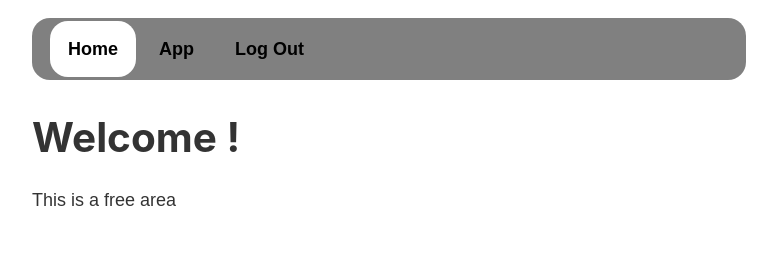
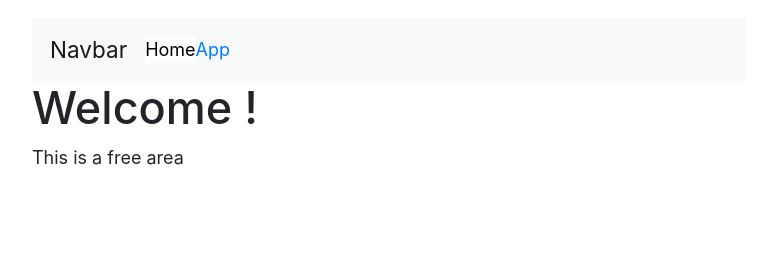
Before and after one commit to vincedgy/gatsby-auth0, a Gatsby site: page / in a window 1280 px wide. Shown: the whole page, without its empty margins (251-1028 px from the left). Built offline with nearby package versions, Linux system fonts and the light colour scheme; Gatsby itself is replaced by a stand-in of ours; what auth0-js would draw is missing.

Commit message:
WIP. Try with BootStrap...

```diff
--- a/gatsby-config.js
+++ b/gatsby-config.js
@@ -6,7 +6,7 @@
 
 module.exports = {
   siteMetadata: {
-    title: `Gatsby`,
+    title: `Auth0`,
     author: `Vincedgy`,
     siteUrl: `https://www.gatsbyjs.org`,
     description: `Blazing fast modern site generator for React`,
--- a/src/components/Layout.js
+++ b/src/components/Layout.js
@@ -2,36 +2,12 @@ import React from "react"
 import { Link } from "gatsby"
 import layoutStyles from "./layout.module.scss"
 import { logout, isAuthenticated } from "../utils/auth"
+import NavBar from './Navbar'
 
 const Layout = ({ children }) => {
   return (
     <div className={layoutStyles.container}>
-      <div className={layoutStyles.content}>
-        <nav>
-          <Link to="/" activeClassName={layoutStyles.active}>
-            Home
-          </Link>{" "}
-
-          <Link to="/app" activeClassName={layoutStyles.active}>
-            App
-          </Link>{" "}
-
-          {isAuthenticated() ? (
-            <Link to="/app/profile" activeClassName={layoutStyles.active}>
-              Your profile
-            </Link>
-          ) : null}
-
-          <a
-            href="#logout"
-            onClick={e => {
-              logout()
-              e.preventDefault()
-            }}
-          >Log Out</a>
-
-        </nav>
-      </div>
+      <NavBar />
       {children}
     </div>
   )
--- /dev/null
+++ b/src/components/Navbar.js
@@ -0,0 +1,113 @@
+import React from "react"
+import { Link } from "gatsby"
+import layoutStyles from "./layout.module.scss"
+import { logout, isAuthenticated } from "../utils/auth"
+
+const Navbar = () => {
+  return (
+    <nav class="navbar navbar-expand-lg navbar-light bg-light">
+      <a class="navbar-brand" href="#">
+        Navbar
+      </a>
+
+      <Link to="/" activeClassName={layoutStyles.active}>
+      Home
+    </Link>
+
+    {" "}
+
+    <Link to="/app" activeClassName={layoutStyles.active}>
+      App
+    </Link>
+
+    {isAuthenticated() ? (
+      <>{" "}
+        <Link to="/app/profile" activeClassName={layoutStyles.active}>
+          Your profile
+        </Link>
+        <button
+          onClick={e => {
+            logout()
+            e.preventDefault()
+          }}
+        >
+          Log Out
+        </button>
+      </>
+    ) : null}
+{
+    /*
+      <button
+        class="navbar-toggler"
+        type="button"
+        data-toggle="collapse"
+        data-target="#navbarSupportedContent"
+        aria-controls="navbarSupportedContent"
+        aria-expanded="false"
+        aria-label="Toggle navigation"
+      >
+        <span class="navbar-toggler-icon"></span>
+      </button>
+
+      <div class="collapse navbar-collapse" id="navbarSupportedContent">
+        <ul class="navbar-nav mr-auto">
+          <li class="nav-item active">
+            <a class="nav-link" href="#">
+              Home <span class="sr-only">(current)</span>
+            </a>
+          </li>
+          <li class="nav-item">
+            <a class="nav-link" href="#">
+              Link
+            </a>
+          </li>
+          <li class="nav-item dropdown">
+            <a
+              class="nav-link dropdown-toggle"
+              href="#"
+              id="navbarDropdown"
+              role="button"
+              data-toggle="dropdown"
+              aria-haspopup="true"
+              aria-expanded="false"
+            >
+              Dropdown
+            </a>
+            <div class="dropdown-menu" aria-labelledby="navbarDropdown">
+              <a class="dropdown-item" href="#">
+                Action
+              </a>
+              <a class="dropdown-item" href="#">
+                Another action
+              </a>
+              <div class="dropdown-divider"></div>
+              <a class="dropdown-item" href="#">
+                Something else here
+              </a>
+            </div>
+          </li>
+          <li class="nav-item">
+            <a class="nav-link disabled" href="#">
+              Disabled
+            </a>
+          </li>
+        </ul>
+        <form class="form-inline my-2 my-lg-0">
+          <input
+            class="form-control mr-sm-2"
+            type="search"
+            placeholder="Search"
+            aria-label="Search"
+          />
+          >
+          <button class="btn btn-outline-success my-2 my-sm-0" type="submit">
+            Search
+          </button>
+        </form>
+      </div> */
+}
+    </nav>
+  )
+}
+
+export default Navbar
--- a/src/components/Profile.js
+++ b/src/components/Profile.js
@@ -1,12 +1,10 @@
 import React from "react"
+import SEO from "./seo"
 
 const Profile = ({user}) => {
-
-
-
-
   return (
     <div>
+      <SEO title="Profile"/>
       <h1>{user.name}</h1>
       <img src={user.picture} width="64em" alt={user.name}/>
 
--- a/src/components/layout.module.scss
+++ b/src/components/layout.module.scss
@@ -1,3 +1,8 @@
+$bg-color: #F0F0F0;
+$bg-color-hover: #E2E2E2;
+$link-color: #202020;
+$link-active-color: #202020;
+
 .container {
   margin: 0 auto;
   max-width: 750px;
@@ -12,7 +17,7 @@
     flex-grow: 1;
 
     nav {
-      background-color: gray;
+      background-color: $bg-color;
       padding: 1em;
       border-radius: 1em;
       margin-bottom: 2em;
@@ -26,7 +31,7 @@
       }
 
       a:hover {
-        background-color: white;
+        background-color: $bg-color-hover;
       }
     }
   }
--- a/src/pages/callback.js
+++ b/src/pages/callback.js
@@ -3,7 +3,6 @@ import { handleAuthentication } from "../utils/auth"
 
 const Callback = () => {
   handleAuthentication()
-
   return <p>Loading...</p>
 }
 
--- a/src/pages/index.js
+++ b/src/pages/index.js
@@ -1,10 +1,13 @@
 import React from "react"
 import Layout from "../components/Layout"
 import "../styles/index.scss"
+import SEO from "../components/seo"
+import 'bootstrap/dist/css/bootstrap.min.css';
 
 export default () => {
   return (
     <Layout>
+      <SEO title="Welcome" />
       <h1>Welcome !</h1>
       <p>This is a free area</p>
     </Layout>
--- a/src/utils/auth.js
+++ b/src/utils/auth.js
@@ -73,9 +73,11 @@ const tokens = {
   export const silentAuth = callback => {
     if (!isAuthenticated()) return callback()
     auth.checkSession({}, setSession(callback))
+    return;
   }
 
   export const logout = () => {
     localStorage.setItem("isLoggedIn", false)
     auth.logout()
+    return;
   }
```
Also changed, not shown: src/components/Default.js (+9 -5 lines), src/components/PrivateRoute.js (deleted, +0 -32 lines).
